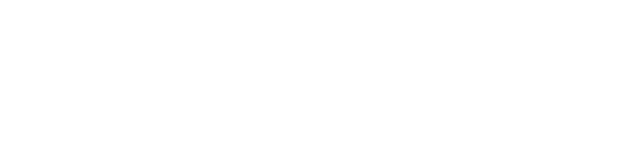
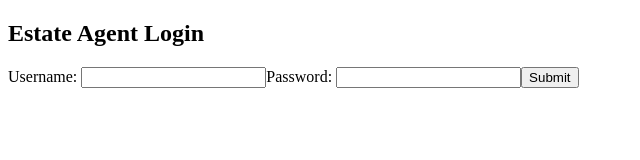
Before and after one commit to AlbinBjerhem/Codebusters, a plain HTML site: page public/MäklareSida/test.html in a window 1280 px wide. Shown: the whole page, without its empty margins (0-640 px from the left). Drawn offline with Linux system fonts and the light colour scheme.

Commit message:
gjort grund för loginSIda

```diff
--- a/public/MäklareSida/MaklareInloggning.js
+++ b/public/MäklareSida/MaklareInloggning.js
@@ -18,3 +18,23 @@ loginForm.id = "loginForm";
 const loginFormUsernameLabel = document.createElement("label");
 loginFormUsernameLabel.innerText = "Username: ";
 const loginUsernameInput = document.createElement("input");
+loginUsernameInput.type = "text";
+loginUsernameInput.id = "usernameInput";
+loginUsernameInput.required = true;
+const loginFormPasswordLabel = document.createElement("label");
+loginFormPasswordLabel.innerText = "Password: ";
+const loginPasswordInput = document.createElement("input");
+loginPasswordInput.type = "text";
+loginPasswordInput.id = "passwordInput";
+loginPasswordInput.required = true;
+const loginInputSubmit = document.createElement("input");
+loginInputSubmit.type = "submit";
+loginInputSubmit.value = "Submit";
+
+loginForm.appendChild(loginFormUsernameLabel);
+loginForm.appendChild(loginUsernameInput);
+loginForm.appendChild(loginFormPasswordLabel);
+loginForm.appendChild(loginPasswordInput);
+loginForm.appendChild(loginInputSubmit);
+sectionLogin.appendChild(loginForm);
+document.body.appendChild(sectionLogin);
--- a/public/MäklareSida/test.html
+++ b/public/MäklareSida/test.html
@@ -6,6 +6,6 @@
   <title>Testing Login</title>
 </head>
 <body>
-
+  <script src="MaklareInloggning.js"></script>
 </body>
 </html>
```
